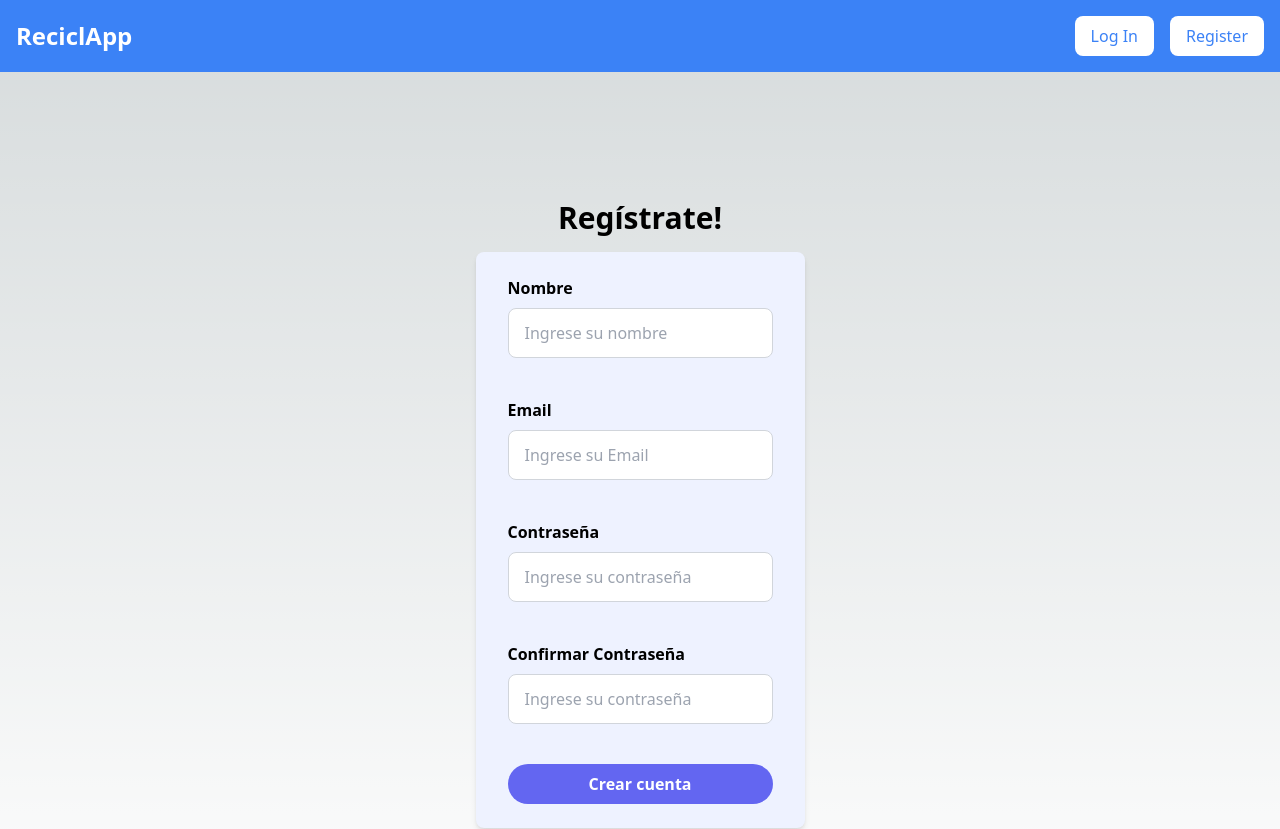
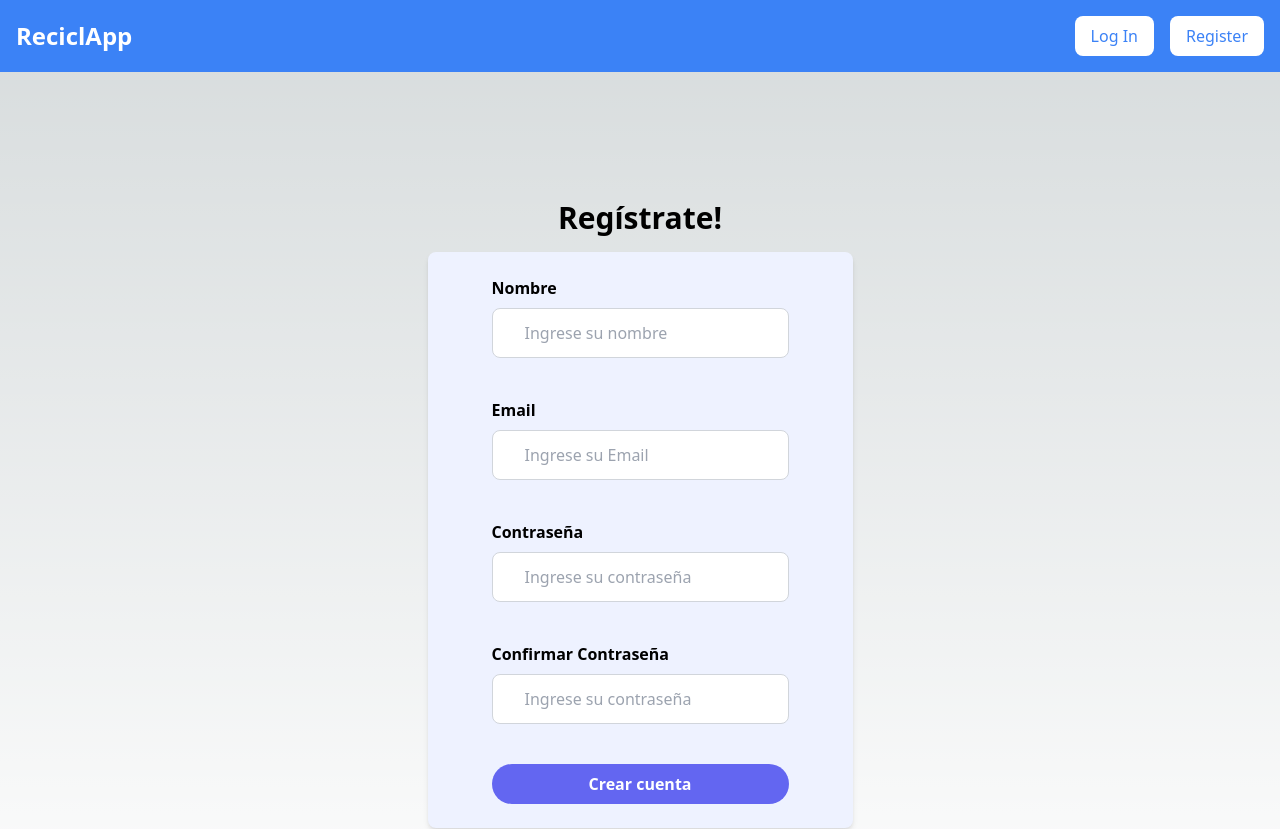
Before and after one commit to No-Country/s11-02-m-node-react, a Next.js app in the folder front/: page /RegisterPage in a window 1280 px wide. Shown: the top 829 px of the page. Built offline with nearby package versions, Linux system fonts and the light colour scheme.

Commit message:
feat: updated validation on register form

```diff
--- a/front/app/components/Register/Registerform.jsx
+++ b/front/app/components/Register/Registerform.jsx
@@ -12,7 +12,12 @@ const Registerform = () => {
                confirmpass: '',
           },
           validationSchema: Yup.object({
-               name: Yup.string().required('El nombre es obligatorio'),
+               name: Yup.string()
+                    .required('El nombre es obligatorio')
+                    .matches(
+                         /^[A-Za-z]+$/,
+                         'El nombre solo puede contener letras'
+                    ),
 
                email: Yup.string()
                     .email('El email no es válido')
@@ -31,6 +36,7 @@ const Registerform = () => {
           onSubmit: () => {
                console.log('enviando');
           },
+          validateOnChange: true,
      });
 
      return (
@@ -39,7 +45,7 @@ const Registerform = () => {
                     <h2 className="text-3xl font-sans font-bold text-white-800 text-center mb-4">
                          Regístrate!
                     </h2>
-                    <div className="bg-indigo-50 rounded-lg shadow-md px-8 py-6">
+                    <div className="bg-indigo-50 rounded-lg shadow-md px-16 py-6">
                          <form action="" onSubmit={formik.handleSubmit}>
                               <div className="mb-10">
                                    <label
@@ -49,20 +55,17 @@ const Registerform = () => {
                                    </label>
                                    <input
                                         type="text"
-                                        className="border border-gray-300 py-3 px-4 rounded-lg focus:border-indigo-500 outline-none focus:ring-1 focus:ring-indigo-500 text-black"
+                                        className="border border-gray-300 py-3 px-8 rounded-lg focus:border-indigo-500 outline-none focus:ring-1 focus:ring-indigo-500 text-black"
                                         id="name"
                                         placeholder="Ingrese su nombre"
                                         value={formik.values.name}
                                         onChange={formik.handleChange}
-                                        onBlur={formik.handleBlur}
+                                        onClick={formik.handleBlur}
                                    />
 
                                    {formik.touched.name &&
                                    formik.errors.name ? (
-                                        <div className="my-2 bg-gray-200 border-l-4 border-red-500 text-red-700 px-1 py-1">
-                                             <p className="font-bold text-sm">
-                                                  Error
-                                             </p>
+                                        <div className="my-1 bg-gray-200 border-l-4 border-red-500 text-red-700 px-1 py-1 text-center">
                                              <p className="text-sm">
                                                   {formik.errors.name}
                                              </p>
@@ -78,20 +81,17 @@ const Registerform = () => {
                                    </label>
                                    <input
                                         type="text"
-                                        className="border border-gray-300 py-3 px-4 rounded-lg focus:border-indigo-500 outline-none focus:ring-1 focus:ring-indigo-500 text-black"
+                                        className="border border-gray-300 py-3 px-8 rounded-lg focus:border-indigo-500 outline-none focus:ring-1 focus:ring-indigo-500 text-black"
                                         id="email"
                                         placeholder="Ingrese su Email"
                                         value={formik.values.email}
                                         onChange={formik.handleChange}
-                                        onBlur={formik.handleBlur}
+                                        onClick={formik.handleBlur}
                                    />
 
                                    {formik.touched.email &&
                                    formik.errors.email ? (
                                         <div className="my-2 bg-gray-200 border-l-4 border-red-500 text-red-700 px-1 py-1">
-                                             <p className="font-bold text-sm">
-                                                  Error
-                                             </p>
                                              <p className=" text-sm">
                                                   {formik.errors.email}
                                              </p>
@@ -107,20 +107,17 @@ const Registerform = () => {
                                    </label>
                                    <input
                                         type="password"
-                                        className="border border-gray-300 py-3 px-4 rounded-lg focus:border-indigo-500 outline-none focus:ring-1 focus:ring-indigo-500 text-black"
+                                        className="border border-gray-300 py-3 px-8 rounded-lg focus:border-indigo-500 outline-none focus:ring-1 focus:ring-indigo-500 text-black"
                                         id="password"
                                         placeholder="Ingrese su contraseña"
                                         value={formik.values.password}
                                         onChange={formik.handleChange}
-                                        onBlur={formik.handleBlur}
+                                        onClick={formik.handleBlur}
                                    />
 
                                    {formik.touched.password &&
                                    formik.errors.password ? (
                                         <div className="my-2 bg-gray-200 border-l-4 border-red-500 text-red-700 px-1 py-1">
-                                             <p className="font-bold text-sm">
-                                                  Error
-                                             </p>
                                              <p className=" text-sm">
                                                   {formik.errors.password}
                                              </p>
@@ -136,19 +133,16 @@ const Registerform = () => {
                                    </label>
                                    <input
                                         type="password"
-                                        className="border border-gray-300 py-3 px-4 rounded-lg focus:border-indigo-500 outline-none focus:ring-1 focus:ring-indigo-500 text-black"
+                                        className="border border-gray-300 py-3 px-8 rounded-lg focus:border-indigo-500 outline-none focus:ring-1 focus:ring-indigo-500 text-black"
                                         id="confirmpass"
                                         placeholder="Ingrese su contraseña"
                                         value={formik.values.confirmPassword}
                                         onChange={formik.handleChange}
-                                        onBlur={formik.handleBlur}
+                                        onClick={formik.handleBlur}
                                    />
                                    {formik.touched.confirmpass &&
                                    formik.errors.confirmpass ? (
                                         <div className="my-2 bg-gray-200 border-l-4 border-red-500 text-red-700 px-1 py-1">
-                                             <p className="font-bold text-sm">
-                                                  Error
-                                             </p>
                                              <p className=" text-sm">
                                                   {formik.errors.confirmpass}
                                              </p>
```
